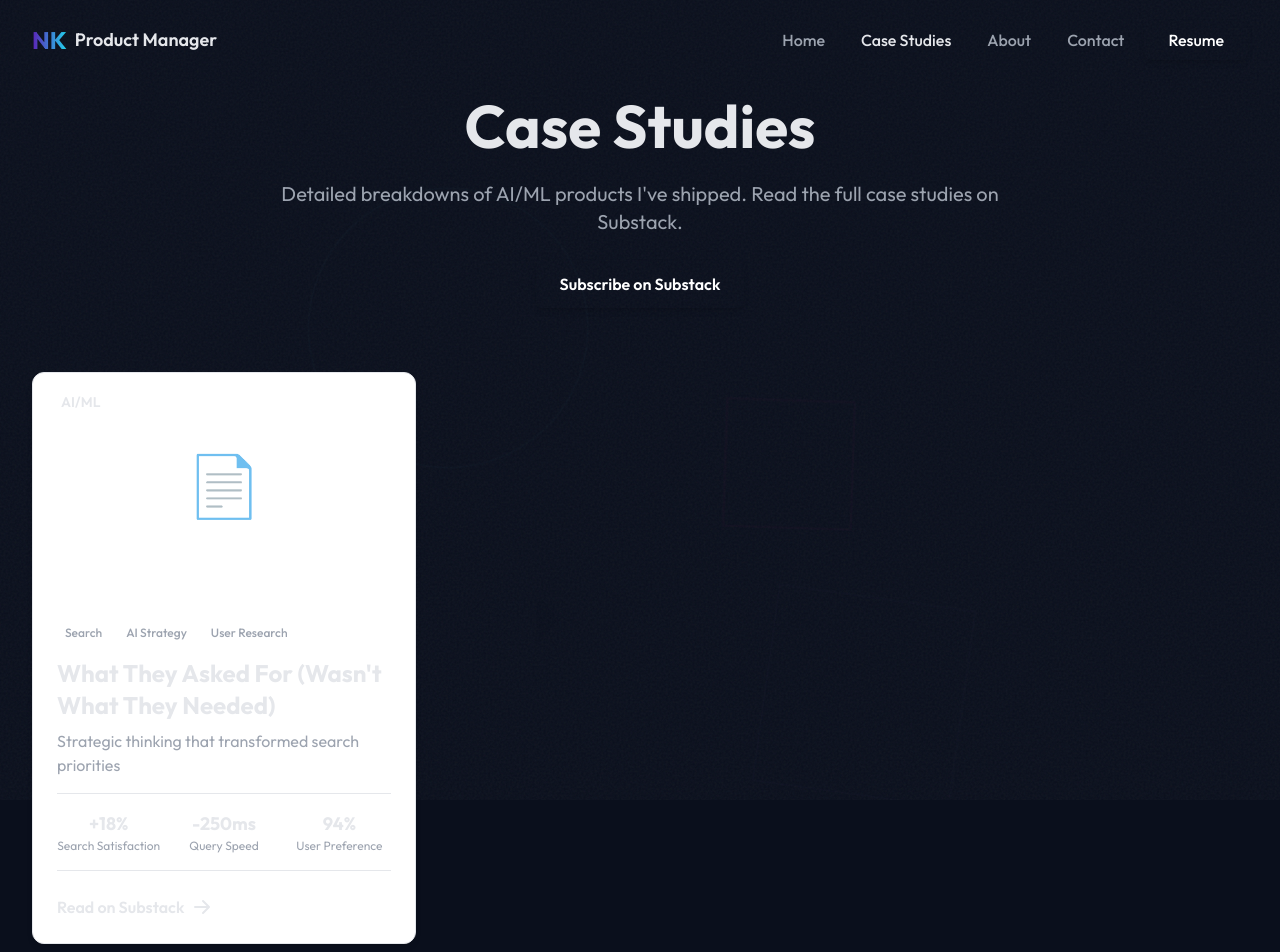
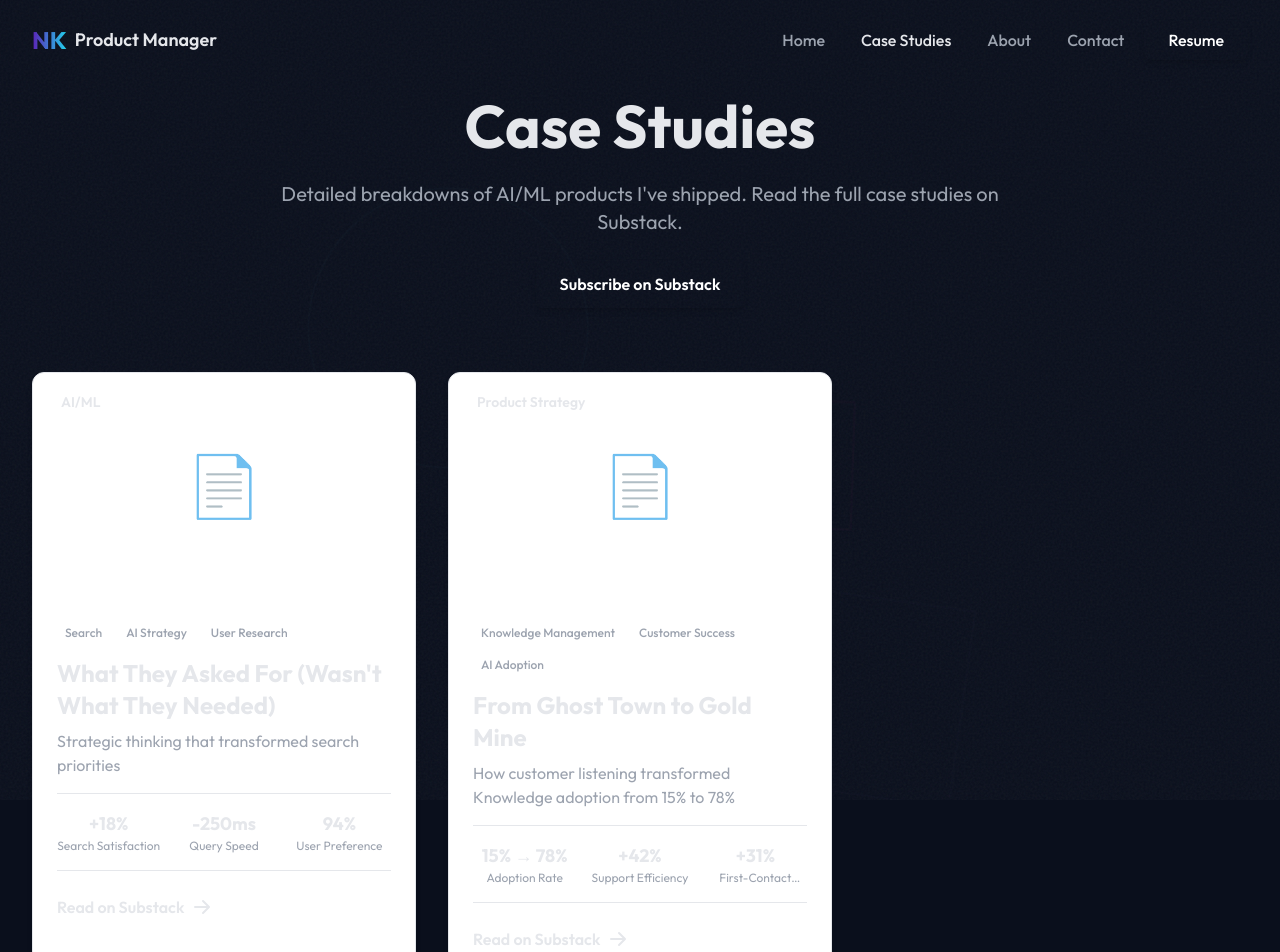
Before and after one commit to n-kh/portfolio-site, a Next.js app: page /case-studies in a window 1280 px wide. Shown: the top 952 px of the page. Built offline with nearby package versions, Linux system fonts and the light colour scheme.

Commit message:
feat: add Track 02 case study - Knowledge Intelligence adoption journey

```diff
--- a/data/case-studies.ts
+++ b/data/case-studies.ts
@@ -121,4 +121,98 @@ The strategy: Make AI invisible. Users get better results without knowing ML is
     xpReward: 3500,
     achievementId: 'strategic-thinker',
   },
+  {
+    id: 'from-ghost-town-to-gold',
+    track: 2,
+    title: 'From Ghost Town to Gold Mine',
+    subtitle: 'How customer listening transformed Knowledge adoption from 15% to 78%',
+    category: 'Product Strategy',
+    tags: ['Knowledge Management', 'Customer Success', 'AI Adoption', 'Salesforce'],
+    thumbnail: '/images/case-studies/track-02.jpg',
+
+    context: {
+      product: 'Salesforce Knowledge Intelligence',
+      company: 'Enterprise SaaS',
+      role: 'Product Manager & Strategy Lead',
+      timeline: '18 months',
+      team: 'Product, Customer Success, Engineering',
+      note: 'Led Knowledge Intelligence adoption strategy through comprehensive customer listening program.',
+    },
+
+    problem: `Salesforce Knowledge Intelligence was a ghost town—powerful AI capabilities existed, but adoption languished at just 15% of eligible customers. Support teams weren't using it. Sales teams ignored it. Even when customers had the product, they couldn't find basic answers to common questions.
+
+The frustration was palpable: executives saw lost productivity and upsell opportunities. Support teams struggled with repetitive questions. Customers complained about slow response times despite having an AI knowledge tool at their fingertips.
+
+The core issue wasn't the product. It was that nobody understood how to use it, why they should use it, or what problems it actually solved for their day-to-day work.`,
+
+    approach: `Launched a customer-centric discovery program:
+
+**Deep Customer Interviews:** Conducted 40+ interviews across 12 different industries, talking to support managers, agents, and knowledge administrators about their workflows, frustrations, and existing knowledge systems.
+
+**Observational Research:** Shadowed support teams in real environments—watched how they actually handled customer questions, when they got stuck, and what tools they reached for.
+
+**Usage Pattern Analysis:** Deep-dived into product telemetry to understand not just adoption numbers, but how the 15% who *were* using it differed from the 85% who weren't.
+
+**Customer Advisory Councils:** Convened quarterly panels of power users to validate hypotheses and test solutions before broad rollout.
+
+**Competitive Landscape:** Analyzed how customers were solving knowledge problems with alternative tools and why they preferred those solutions.`,
+
+    solution: `Transformed Knowledge Intelligence adoption through three strategic pillars:
+
+**1. Simplify Onboarding:** Created guided workflows that adapted to customer maturity level. Reduced time-to-first-knowledge-use from 3 weeks to 2 days through intelligent prompts and contextual help.
+
+**2. Embed into Workflows:** Integrated Knowledge Intelligence directly into existing support tools (ticketing systems, chat platforms) rather than expecting users to visit a separate interface. Made it impossible not to use.
+
+**3. Measurable ROI:** Built dashboards showing support teams exactly how much time they were saving and how Knowledge Intelligence was improving their metrics. Tied adoption to their KPIs.
+
+**4. Role-Based Enablement:** Customized training and prompts for different personas—support agents needed different help than knowledge administrators needed different help than managers.
+
+**5. Community & Social Proof:** Launched internal community showcasing success stories from early adopters, creating peer-to-peer learning and reducing adoption friction.`,
+
+    impact: [
+      {
+        metric: 'Adoption Rate',
+        value: '15% → 78%',
+        description: 'Growth in active Knowledge Intelligence usage among eligible customers',
+      },
+      {
+        metric: 'Support Efficiency',
+        value: '+42%',
+        description: 'Average reduction in time-to-resolution for common issues',
+      },
+      {
+        metric: 'First-Contact Resolution',
+        value: '+31%',
+        description: 'Increase in issues resolved on first interaction using AI-powered knowledge',
+      },
+      {
+        metric: 'Customer Satisfaction',
+        value: '+27%',
+        description: 'Improvement in support satisfaction scores at adopting accounts',
+      },
+      {
+        metric: 'Knowledge Reuse',
+        value: '8.3x',
+        description: 'Average number of times each knowledge article was consumed',
+      },
+      {
+        metric: 'Onboarding Speed',
+        value: '-85%',
+        description: 'Time to first knowledge use reduced from 3 weeks to 2 days',
+      },
+    ],
+
+    learnings: [
+      '**Listening reveals the gap between features and outcomes.** We thought adoption was failing because the AI wasn\'t good enough. It was actually failing because customers didn\'t know it existed, didn\'t understand how to use it, and couldn\'t find it in their workflows. No amount of feature work fixes that—only listening does.',
+      '**Embed solutions into existing workflows.** People don\'t adopt new tools. They adopt new ways of doing existing tasks. By putting Knowledge Intelligence *into* the support tools customers already used, we eliminated friction and made adoption inevitable.',
+      '**Make impact visible and personal.** Support agents care about resolution time and satisfaction scores—not adoption rates or AI capabilities. When we showed them their personal metrics improving, adoption soared. Connect features to what people actually care about.',
+      '**Different personas need different approaches.** Support agents needed quick-start simplicity. Administrators needed governance features. Managers needed visibility dashboards. One-size-fits-all enablement doesn\'t work—meet people where they are.',
+    ],
+
+    themeConnection: 'Customer listening transformed a powerful but adopted feature into a revenue driver by understanding what customers actually needed to succeed—not what we assumed they needed.',
+
+    difficultyRating: 5,
+    xpReward: 5000,
+    achievementId: 'the-listener',
+  },
 ];
```
